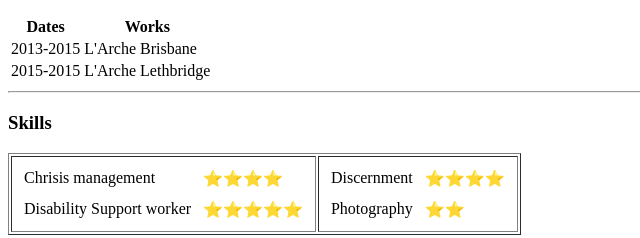
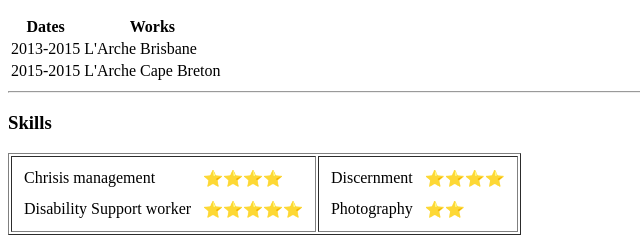
Before and after one commit to Tushiya07/CV, a plain HTML site: page index.html in a window 1280 px wide. Shown: the part 875-1113 px from the top of the page, 0-640 px from the left. Drawn offline with Linux system fonts and the light colour scheme.

Commit message:
Update index.html

```diff
--- a/index.html
+++ b/index.html
@@ -49,7 +49,7 @@
         </tr>
         <tr>
             <td>2015-2015</td>
-            <td>L'Arche Lethbridge</td>
+            <td>L'Arche Cape Breton</td>
         </tr>
     </table>
     <hr>
```
